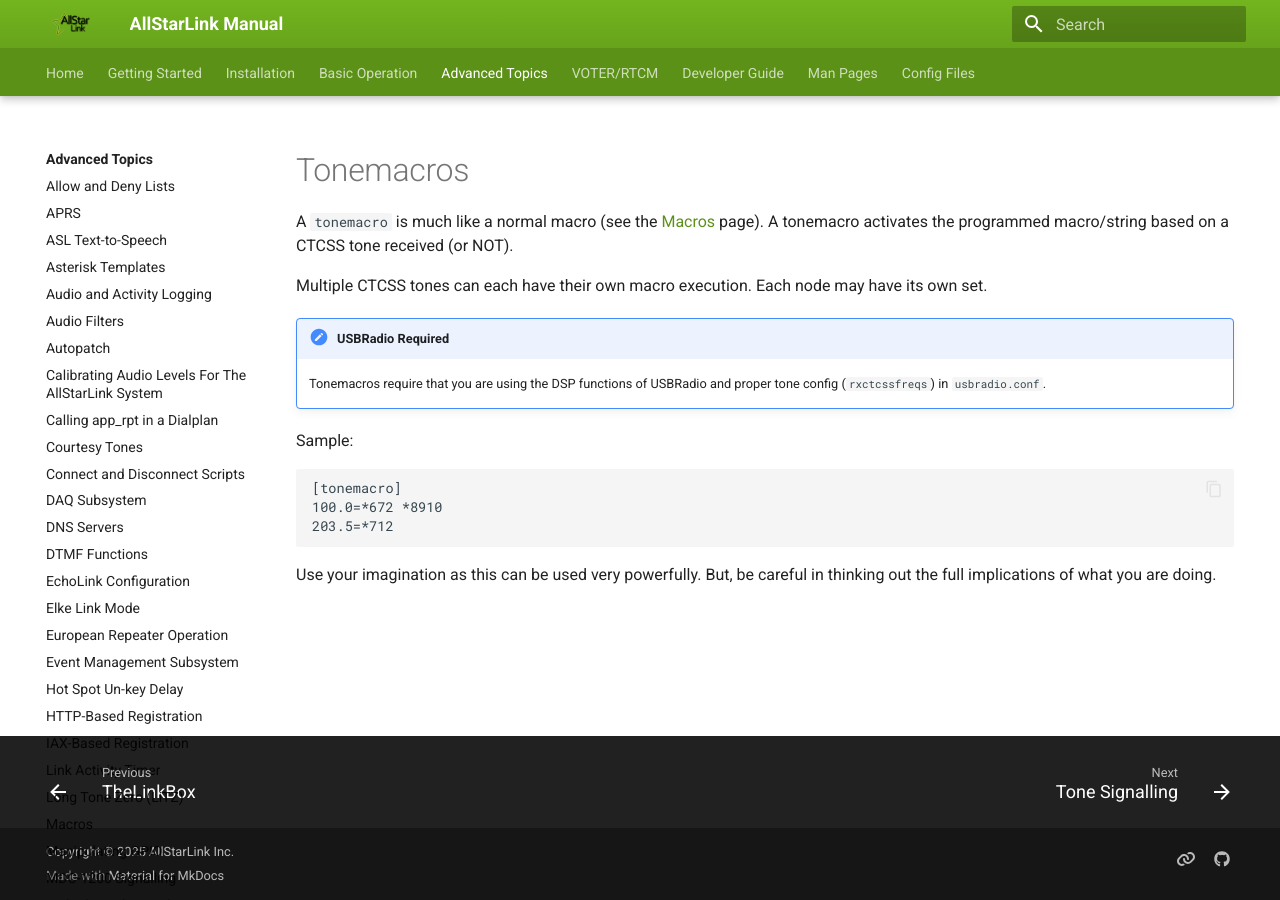
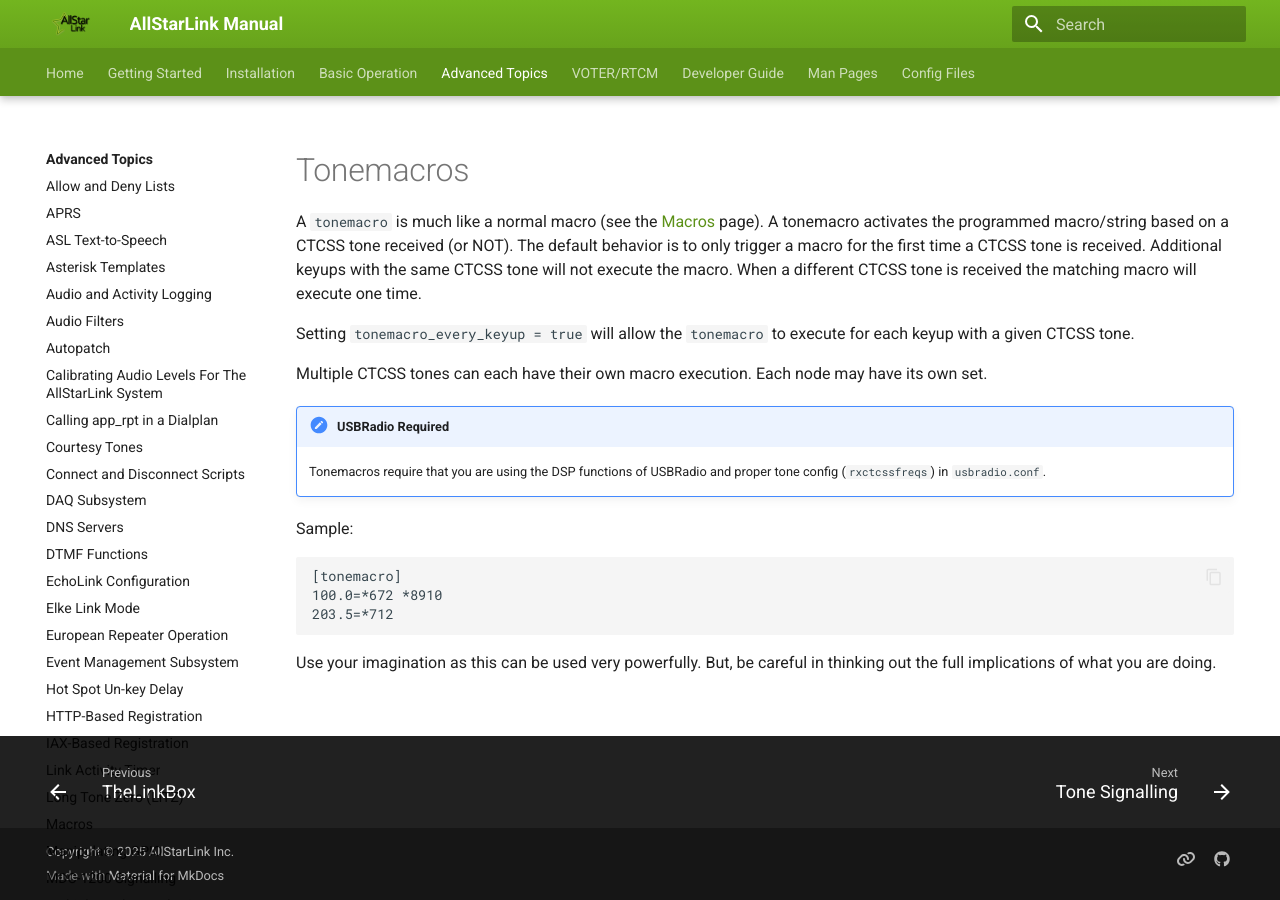
Before and after one commit to AllStarLink/ASL3-Manual, an MkDocs documentation site: the page built from docs/adv-topics/tonemacros.md, in a window 1280 px wide. Built offline with MkDocs 1.6.1 and Material for MkDocs 9.7.7, drawn with Linux system fonts in a browser that asks for light colours.

Commit message:
Add `tonemacro_every_keyup` to `tonemacros section`

```diff
--- a/docs/adv-topics/tonemacros.md
+++ b/docs/adv-topics/tonemacros.md
@@ -1,5 +1,7 @@
 # Tonemacros
-A `tonemacro` is much like a normal macro (see the [Macros](./macros.md) page). A tonemacro activates the programmed macro/string based on a CTCSS tone received (or NOT).
+A `tonemacro` is much like a normal macro (see the [Macros](./macros.md) page). A tonemacro activates the programmed macro/string based on a CTCSS tone received (or NOT).  The default behavior is to only trigger a macro for the first time a CTCSS tone is received.  Additional keyups with the same CTCSS tone will not execute the macro.  When a different CTCSS tone is received the matching macro will execute one time.
+
+Setting `tonemacro_every_keyup = true` will allow the `tonemacro` to execute for each keyup with a given CTCSS tone.
 
 Multiple CTCSS tones can each have their own macro execution. Each node may have its own set.
 
```
